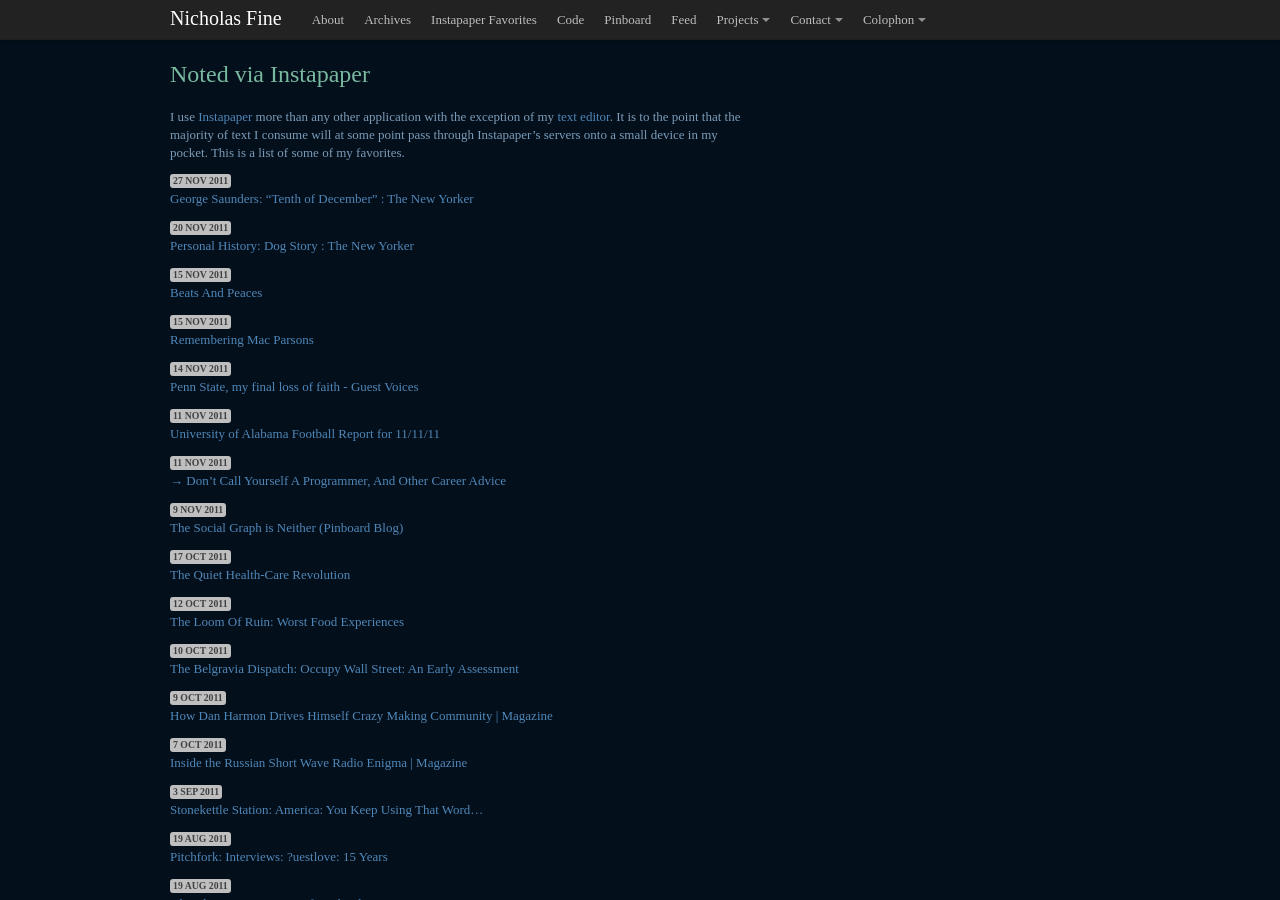
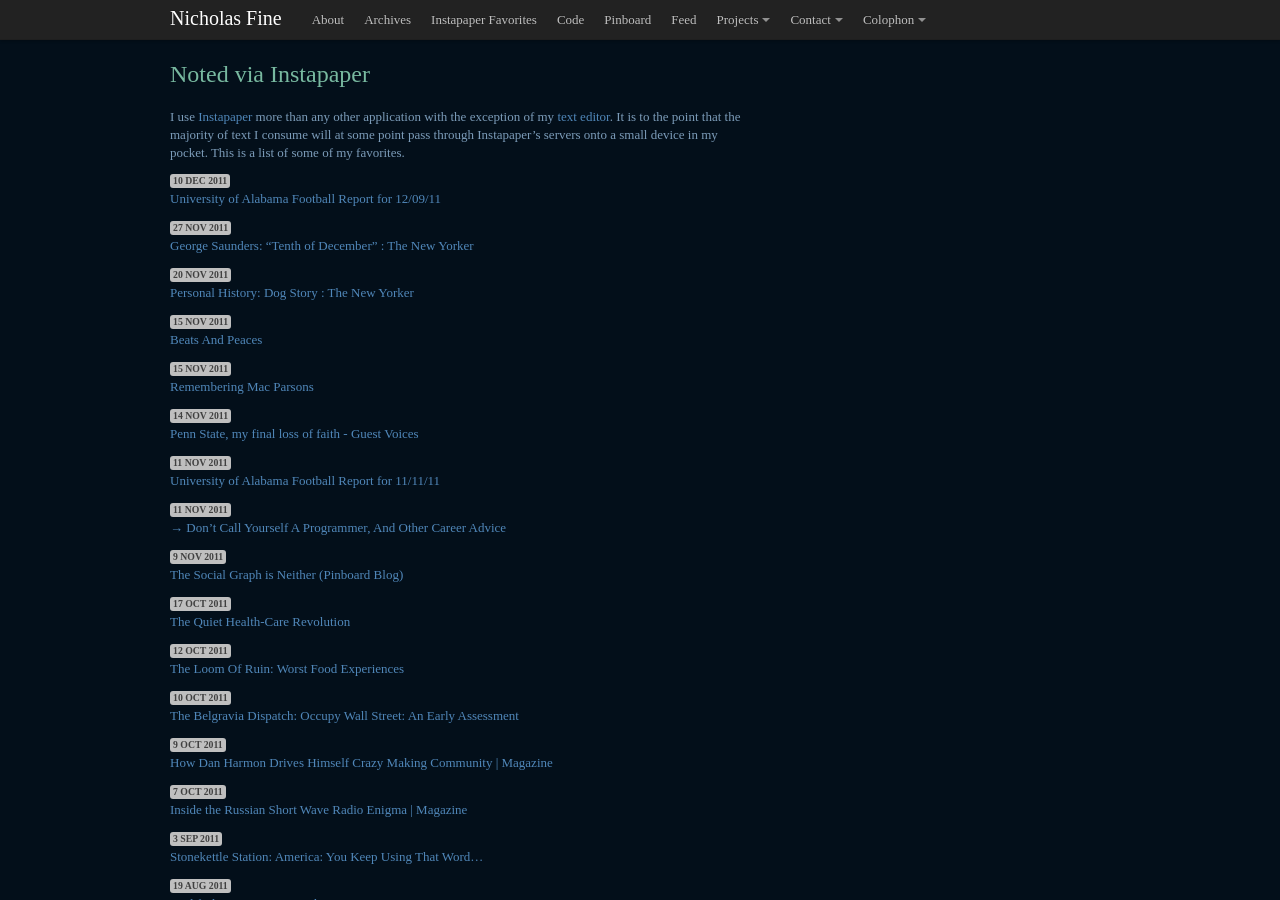
Before and after one commit to yrgoldteeth/yrgoldteeth.github.com, a Jekyll site: the page built from instapaper.markdown, in a window 1280 px wide and 900 px high. Built offline with Jekyll 4.4.1, drawn with Linux system fonts in a browser that asks for light colours; nearby versions of some CDN libraries; some web fonts are replaced; Markdown is read by kramdown in place of the engine named in the settings.

Commit message:
update instapaper links

```diff
--- a/instapaper.markdown
+++ b/instapaper.markdown
@@ -13,6 +13,7 @@
 
 <div id='posts'>
   <ul class='unstyled'>
+    <li class='post-link'><span class='label'>10 Dec 2011</span><br /><a href='http://bamareport.blogspot.com/2011/12/university-of-alabama-football-report.html'>University of Alabama Football Report for 12/09/11</a></li>
     <li class='post-link'><span class='label'>27 Nov 2011</span><br /><a href='http://www.newyorker.com/fiction/features/2011/10/31/111031fi_fiction_saunders?mbid=social_retweet'>George Saunders: “Tenth of December” : The New Yorker</a></li>
     <li class='post-link'><span class='label'>20 Nov 2011</span><br /><a href='http://m.newyorker.com/reporting/2011/08/08/110808fa_fact_gopnik?currentPage=all'>Personal History: Dog Story : The New Yorker</a></li>
     <li class='post-link'><span class='label'>15 Nov 2011</span><br /><a href='http://gilesbowkett.blogspot.com/2011/11/beats-and-peaces.html'>Beats And Peaces</a></li>
```
Also changed, not shown: 2 other files.
